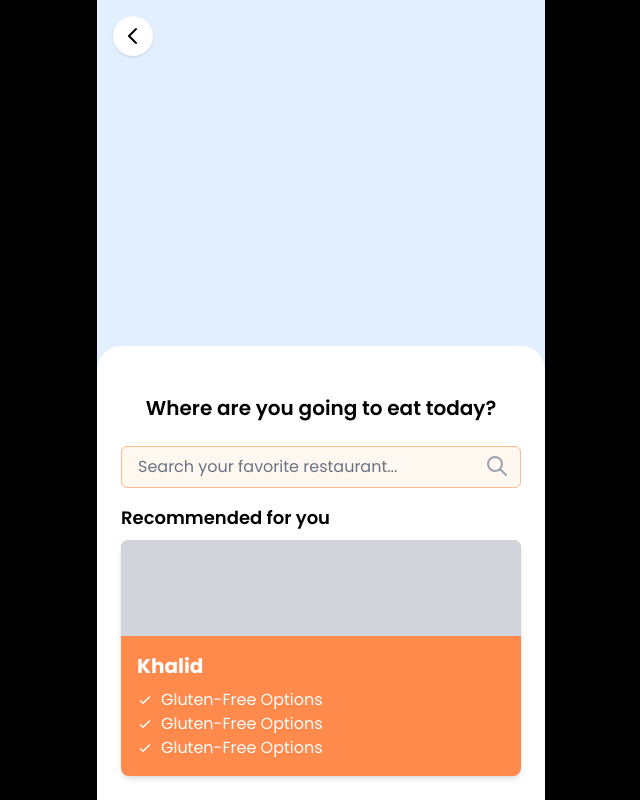
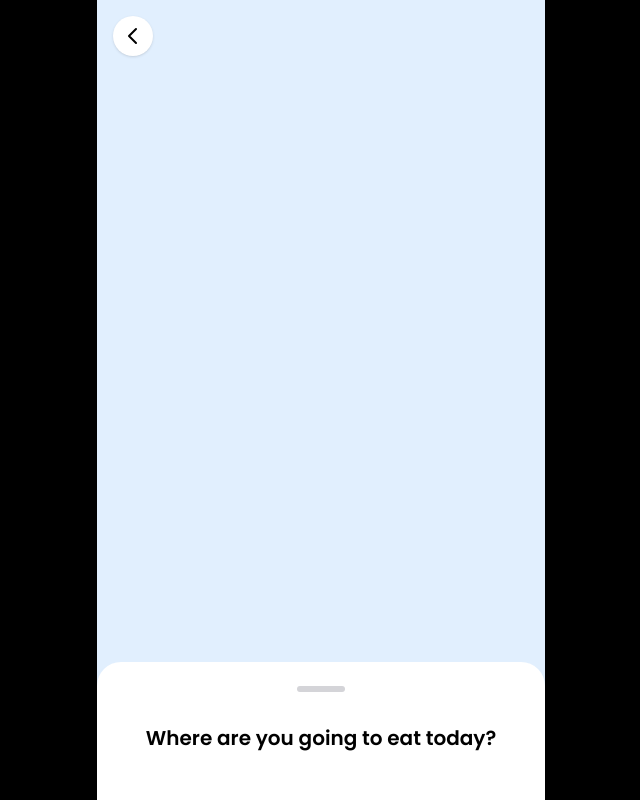
Before and after one commit to dynamo-ghacks/nosh, a Next.js app: page /discovery in a window 1280 px wide. Shown: the whole page, without its empty margins (319-959 px from the left). Built offline with nearby package versions, Linux system fonts and the light colour scheme.

Commit message:
implement drawer to the homepage

```diff
--- a/package.json
+++ b/package.json
@@ -19,6 +19,7 @@
     "next-auth": "^4.24.7",
     "react": "^18",
     "react-dom": "^18.3.1",
+    "vaul": "^0.9.1",
     "zod": "^3.23.8"
   },
   "devDependencies": {
--- a/src/app/discovery/page.tsx
+++ b/src/app/discovery/page.tsx
@@ -1,6 +1,13 @@
-import React from 'react';
+"use client"
+import React, { useState } from 'react';
+import { Drawer } from "vaul";
 
 const HomePage = () => {
+    const [open, setOpen] = useState(false);
+
+    const handleCloseDrawer = () => {
+        setOpen(false);
+    }
     return (
         <div className="relative min-h-screen bg-gray-100">
             {/* Map background */}
@@ -22,10 +29,32 @@ const HomePage = () => {
                 {/* Spacer to push content to bottom */}
                 <div className="flex-grow"></div>
 
-                {/* Main content */}
-                <div className="bg-white rounded-t-3xl shadow-lg p-6 text-black">
-                    {/* Question and search */}
+                {/* Drawer component */}
+                <Drawer.Root open={open} onClose={
+                    () => setOpen(false)
+                }>
+                    <Drawer.Trigger asChild onClick={() => setOpen(true)}>
+                        {!open &&
+                            <div className="bg-white rounded-t-3xl shadow-lg p-6 text-black cursor-pointer">
+                                <div className="mx-auto w-12 h-1.5 flex-shrink-0 rounded-full bg-zinc-300 mb-8" />
                                 <h2 className="text-xl font-semibold mb-6 text-center mt-6">Where are you going to eat today?</h2>
+                            </div>
+                        }
+                    </Drawer.Trigger>
+                    <Drawer.Portal>
+                        <Drawer.Overlay className="fixed inset-0 bg-black/40" />
+                        <Drawer.Content className="bg-white flex flex-col rounded-t-[10px] h-[96%] mt-24 fixed bottom-0 left-0 right-0 w-full max-w-md mx-auto text-black">
+                            <div className="p-6 flex-1 overflow-y-auto">
+                                <div
+                                    className="cursor-pointer py-2"
+                                    onClick={handleCloseDrawer}
+                                >
+                                    <div className="mx-auto w-12 h-1.5 flex-shrink-0 rounded-full bg-zinc-300" />
+                                </div>
+
+                                <h2 className="text-xl font-semibold mb-6 text-center mt-6">Where are you going to eat today?</h2>
+
+                                {/* Search input */}
                                 <div className="relative mb-4">
                                     <input
                                         type="text"
@@ -54,19 +83,21 @@ const HomePage = () => {
                                                 <svg className="w-4 h-4 mr-2" fill="none" stroke="currentColor" viewBox="0 0 24 24" xmlns="http://www.w3.org/2000/svg">
                                                     <path strokeLinecap="round" strokeLinejoin="round" strokeWidth={2} d="M5 13l4 4L19 7" />
                                                 </svg>
-                                    Gluten-Free Options
+                                                Vegetarian Friendly
                                             </li>
                                             <li className="flex items-center">
                                                 <svg className="w-4 h-4 mr-2" fill="none" stroke="currentColor" viewBox="0 0 24 24" xmlns="http://www.w3.org/2000/svg">
                                                     <path strokeLinecap="round" strokeLinejoin="round" strokeWidth={2} d="M5 13l4 4L19 7" />
                                                 </svg>
-                                    Gluten-Free Options
+                                                Great Atmosphere
                                             </li>
                                         </ul>
                                     </div>
                                 </div>
                             </div>
-
+                        </Drawer.Content>
+                    </Drawer.Portal>
+                </Drawer.Root>
             </div>
         </div>
     );
```
Also changed, not shown: 1 other file (tests, documents, lock files or other folders). Lines whose indentation alone changed are shown as unchanged.
